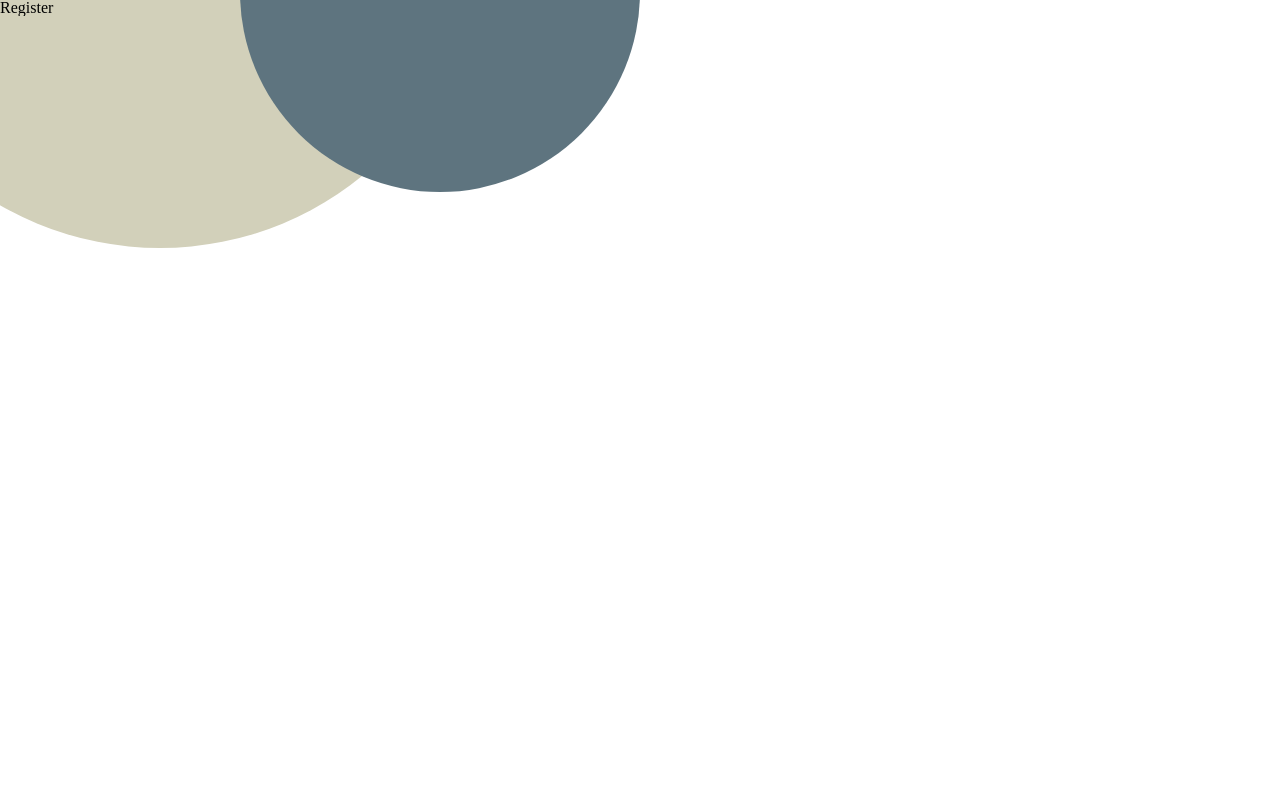
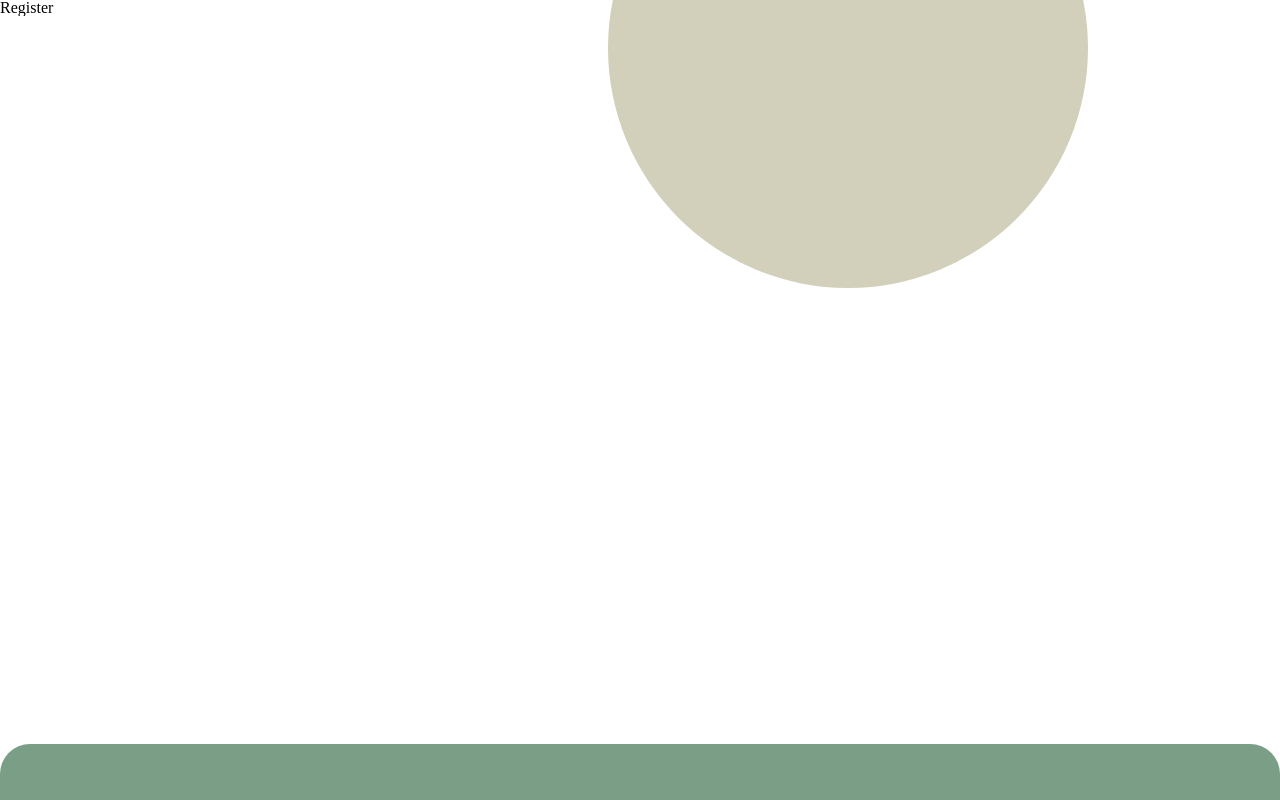
Before and after one commit to MatanB27/uChef, a Next.js app: page /register in a window 1280 px wide. Built offline with nearby package versions, Linux system fonts and the light colour scheme.

Commit message:
finish auth background (for now) for mobile

```diff
--- a/src/app/(auth)/layout.module.scss
+++ b/src/app/(auth)/layout.module.scss
@@ -1,30 +1,40 @@
 @import '../../styles/imports.scss';
-
+@keyframes wave {
+    0% {
+      background-position: 0 0;
+    }
+    100% {
+      background-position: 100% 0;
+    }
+  }
 .layout {
     display: flex;
     flex-direction: column;
     justify-content: center;
-    overflow-y: hidden;
-    .first-circle {
+    overflow: hidden;
+
+    .circle-one {
         position: absolute;
-        height: 40rem;
-        width: 40rem;
+        bottom: 32rem;
+        right: 12rem;
         background-color: $Bone;
+        height: 30rem;
+        width: 30rem;
         border-radius: 100%;
-        transform: translate(-10rem, -5rem);
-        z-index: -2;
-    }
-
-    .second-circle {
-        position: absolute;
-        height: 25rem;
-        width: 25rem;
-        background-color: $PayneGray;
-        border-radius: 100%;
-        transform: translate(15rem, -1rem);
         z-index: -1;
     }
 
+    .bottom-background {
+        position: absolute;
+        bottom: 0;
+        left: 0;
+        right: 0;
+        width: 100%;
+        background-color: $CambridgeBlue;
+        height: 3.5rem;
+        border-top-left-radius: 30px;
+        border-top-right-radius: 30px;
+    }
 
 }
 // .bottom-color {
--- a/src/app/(auth)/layout.tsx
+++ b/src/app/(auth)/layout.tsx
@@ -15,12 +15,14 @@ export default function AuthLayout(props: AuthLayoutProps) {
 
   return (
     <div className={styles['layout']}>
-      <div className={styles['first-circle']}/>
-      <div className={styles['second-circle']}/>
 
-      {children}
+      <div className={styles['circle-one']}/>
 
-      <div className={styles['bottom-color']}/>
+      <div className={styles['content']}>
+        {children}
+      </div>
+
+      <div className={styles['bottom-background']}/>
     </div>
   )
 }
--- a/src/app/(auth)/register/page.tsx
+++ b/src/app/(auth)/register/page.tsx
@@ -1,4 +1,4 @@
 
 export default function Register() {
-    return <h1>Register</h1>
+    return <div>Register</div>
 }
```
Also changed, not shown: src/app/(auth)/login/page.module.scss (added, +13 -0 lines), src/app/(auth)/login/page.tsx (+7 -4 lines).
